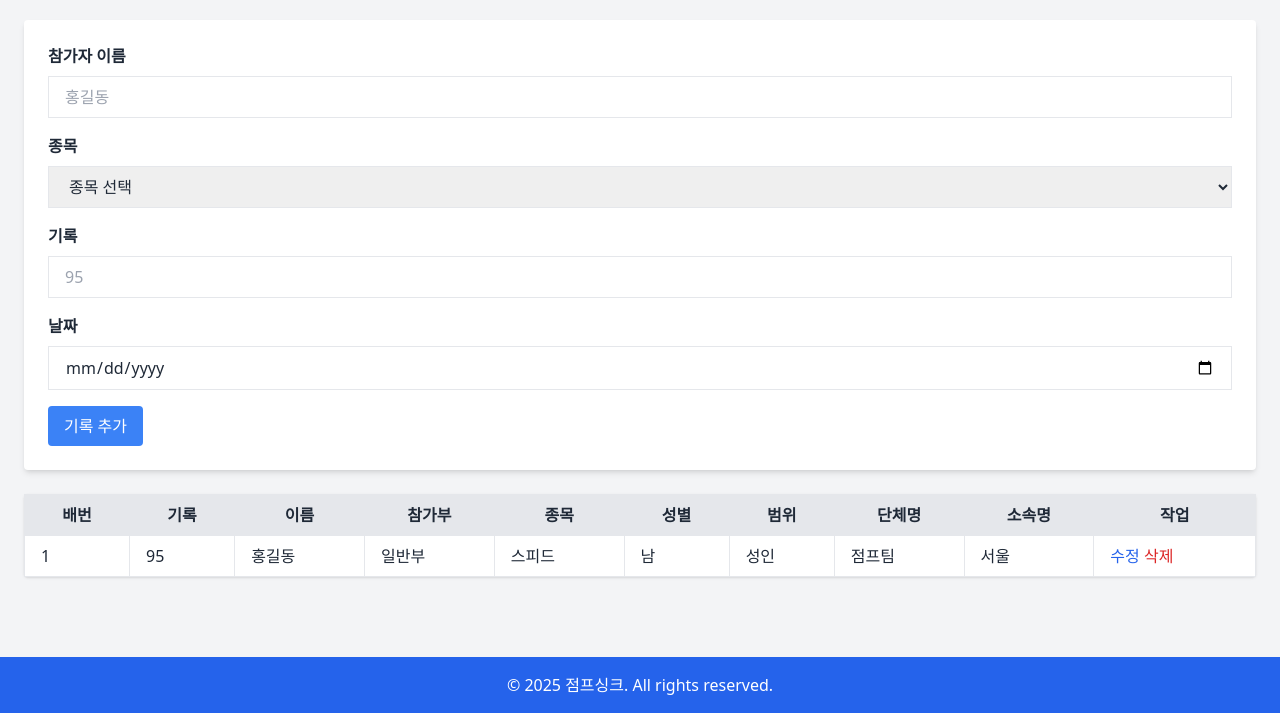
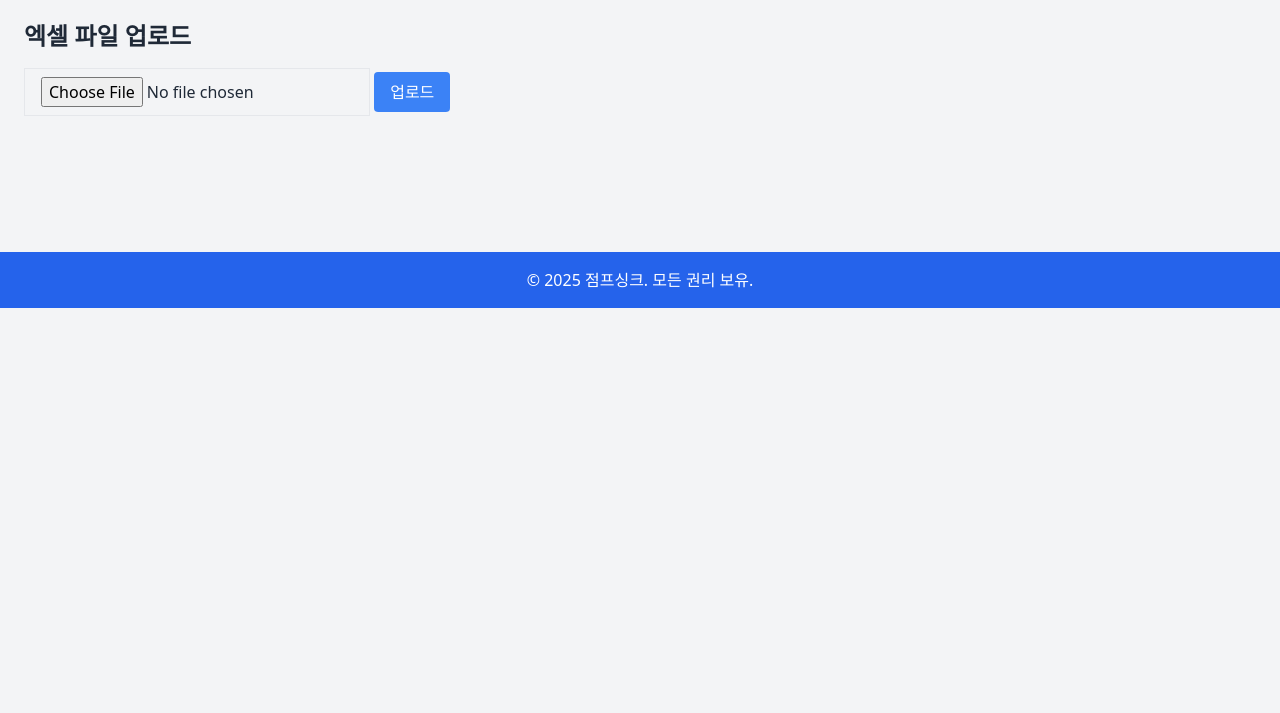
Before and after one commit to Y-and-S/Jump-rope-competition-results, a plain HTML site: page admin.html in a window 1280 px wide. Shown: the part 144-857 px from the top of the page. After the commit the page ends 800 px from the top, so only its background shows below. Drawn offline with nearby package versions, Linux system fonts and the light colour scheme.

Commit message:
서버연결

```diff
--- a/admin.html
+++ b/admin.html
@@ -1,4 +1,3 @@
-<!-- Admin Page -->
 <!DOCTYPE html>
 <html lang="ko">
 <head>
@@ -6,79 +5,99 @@
     <meta name="viewport" content="width=device-width, initial-scale=1.0">
     <title>관리자 페이지 - 점프싱크</title>
     <script src="https://cdn.tailwindcss.com"></script>
+    <script src="https://www.gstatic.com/firebasejs/9.6.10/firebase-app.js"></script>
+    <script src="https://www.gstatic.com/firebasejs/9.6.10/firebase-storage.js"></script>
 </head>
 <body class="bg-gray-100 text-gray-800">
     <header class="bg-blue-600 text-white py-4">
         <div class="container mx-auto flex justify-between items-center px-6">
-            <h1 class="text-2xl font-bold">관리자 페이지</h1>
+            <h1 class="text-2xl font-bold"><a href="index.html" class="hover:underline">관리자 페이지</a></h1>
         </div>
     </header>
 
     <main class="container mx-auto py-10 px-6">
         <h2 class="text-3xl font-bold mb-6">기록 관리</h2>
-        <form class="bg-white shadow-md p-6 rounded mb-6">
-            <div class="mb-4">
-                <label class="block mb-2 font-bold" for="name">참가자 이름</label>
-                <input id="name" type="text" class="w-full border px-4 py-2" placeholder="홍길동">
-            </div>
-            <div class="mb-4">
-                <label class="block mb-2 font-bold" for="category">종목</label>
-                <select id="category" class="w-full border px-4 py-2">
-                    <option value="">종목 선택</option>
-                    <option value="speed">스피드</option>
-                    <option value="freestyle">프리스타일</option>
-                </select>
-            </div>
-            <div class="mb-4">
-                <label class="block mb-2 font-bold" for="score">기록</label>
-                <input id="score" type="number" class="w-full border px-4 py-2" placeholder="95">
-            </div>
-            <div class="mb-4">
-                <label class="block mb-2 font-bold" for="date">날짜</label>
-                <input id="date" type="date" class="w-full border px-4 py-2">
-            </div>
-            <button type="submit" class="bg-blue-500 text-white px-4 py-2 rounded">기록 추가</button>
-        </form>
 
-        <table class="min-w-full bg-white border rounded shadow">
-            <thead>
-                <tr class="bg-gray-200">
-                    <th class="border px-4 py-2">배번</th>
-                    <th class="border px-4 py-2">기록</th>
-                    <th class="border px-4 py-2">이름</th>
-                    <th class="border px-4 py-2">참가부</th>
-                    <th class="border px-4 py-2">종목</th>
-                    <th class="border px-4 py-2">성별</th>
-                    <th class="border px-4 py-2">범위</th>
-                    <th class="border px-4 py-2">단체명</th>
-                    <th class="border px-4 py-2">소속명</th>
-                    <th class="border px-4 py-2">작업</th>
-                </tr>
-            </thead>
-            <tbody>
-                <tr>
-                    <td class="border px-4 py-2">1</td>
-                    <td class="border px-4 py-2">95</td>
-                    <td class="border px-4 py-2">홍길동</td>
-                    <td class="border px-4 py-2">일반부</td>
-                    <td class="border px-4 py-2">스피드</td>
-                    <td class="border px-4 py-2">남</td>
-                    <td class="border px-4 py-2">성인</td>
-                    <td class="border px-4 py-2">점프팀</td>
-                    <td class="border px-4 py-2">서울</td>
-                    <td class="border px-4 py-2">
-                        <button class="text-blue-600 hover:underline">수정</button>
-                        <button class="text-red-600 hover:underline">삭제</button>
-                    </td>
-                </tr>
-            </tbody>
-        </table>
+        <!-- Excel Upload Section -->
+        <section class="mb-10">
+            <h3 class="text-2xl font-bold mb-4">엑셀 파일 업로드</h3>
+            <input type="file" id="excelFile" class="border px-4 py-2 mb-4">
+            <button id="uploadButton" class="bg-blue-500 text-white px-4 py-2 rounded">업로드</button>
+            <p id="uploadStatus" class="mt-4 text-sm"></p>
+        </section>
+
+        <script>
+            // Firebase configuration
+            const firebaseConfig = {
+                apiKey: "YOUR_API_KEY",
+                authDomain: "YOUR_AUTH_DOMAIN",
+                projectId: "YOUR_PROJECT_ID",
+                storageBucket: "YOUR_STORAGE_BUCKET",
+                messagingSenderId: "YOUR_MESSAGING_SENDER_ID",
+                appId: "YOUR_APP_ID"
+            };
+
+            // Initialize Firebase
+            const app = firebase.initializeApp(firebaseConfig);
+            const storage = firebase.storage();
+
+            // Upload File
+            document.getElementById('uploadButton').addEventListener('click', () => {
+                const fileInput = document.getElementById('excelFile');
+                const file = fileInput.files[0];
+
+                if (!file) {
+                    document.getElementById('uploadStatus').textContent = '파일을 선택해주세요.';
+                    return;
+                }
+
+                const storageRef = storage.ref(`uploads/${file.name}`);
+                const uploadTask = storageRef.put(file);
+
+                uploadTask.on('state_changed',
+                    (snapshot) => {
+                        const progress = (snapshot.bytesTransferred / snapshot.totalBytes) * 100;
+                        document.getElementById('uploadStatus').textContent = `업로드 진행률: ${progress.toFixed(2)}%`;
+                    },
+                    (error) => {
+                        document.getElementById('uploadStatus').textContent = `업로드 오류: ${error.message}`;
+                    },
+                    () => {
+                        document.getElementById('uploadStatus').textContent = '업로드 성공!';
+                    }
+                );
+            });
+        </script>
     </main>
 
     <footer class="bg-blue-600 text-white py-4 mt-10">
         <div class="container mx-auto px-6 text-center">
-            <p>&copy; 2025 점프싱크. All rights reserved.</p>
+            <p>&copy; 2025 점프싱크. 모든 권리 보유.</p>
         </div>
     </footer>
+<script type="module">
+  // Import the functions you need from the SDKs you need
+  import { initializeApp } from "https://www.gstatic.com/firebasejs/11.2.0/firebase-app.js";
+  import { getAnalytics } from "https://www.gstatic.com/firebasejs/11.2.0/firebase-analytics.js";
+  // TODO: Add SDKs for Firebase products that you want to use
+  // https://firebase.google.com/docs/web/setup#available-libraries
+
+  // Your web app's Firebase configuration
+  // For Firebase JS SDK v7.20.0 and later, measurementId is optional
+  const firebaseConfig = {
+    apiKey: "AIzaSyDxf3XoTZTW7WdhQ0ISYc08cfpqRns1ARk",
+    authDomain: "jumprope-2c211.firebaseapp.com",
+    projectId: "jumprope-2c211",
+    storageBucket: "jumprope-2c211.firebasestorage.app",
+    messagingSenderId: "555320477245",
+    appId: "1:555320477245:web:3055122f711ca4557bcc54",
+    measurementId: "G-Q3K7XT7QMX"
+  };
+
+  // Initialize Firebase
+  const app = initializeApp(firebaseConfig);
+  const analytics = getAnalytics(app);
+</script>
+
 </body>
 </html>
```
Also changed, not shown: firebase.js (deleted, +0 -19 lines).
